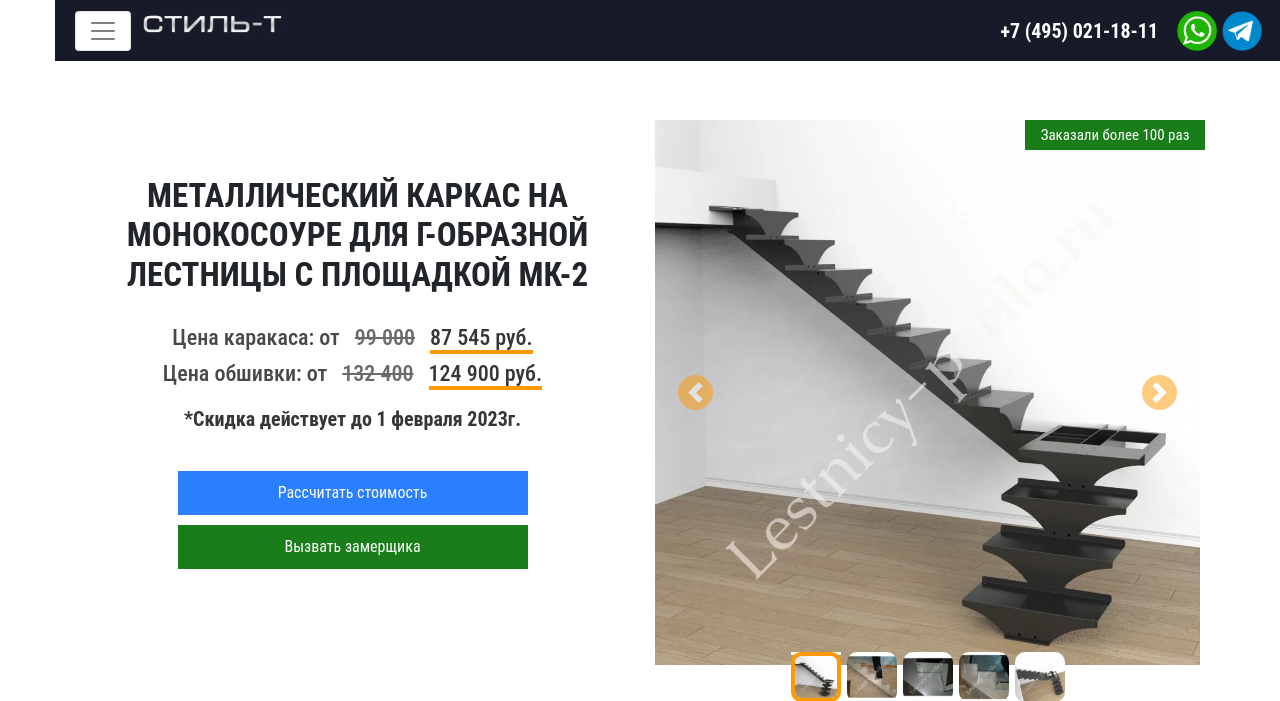
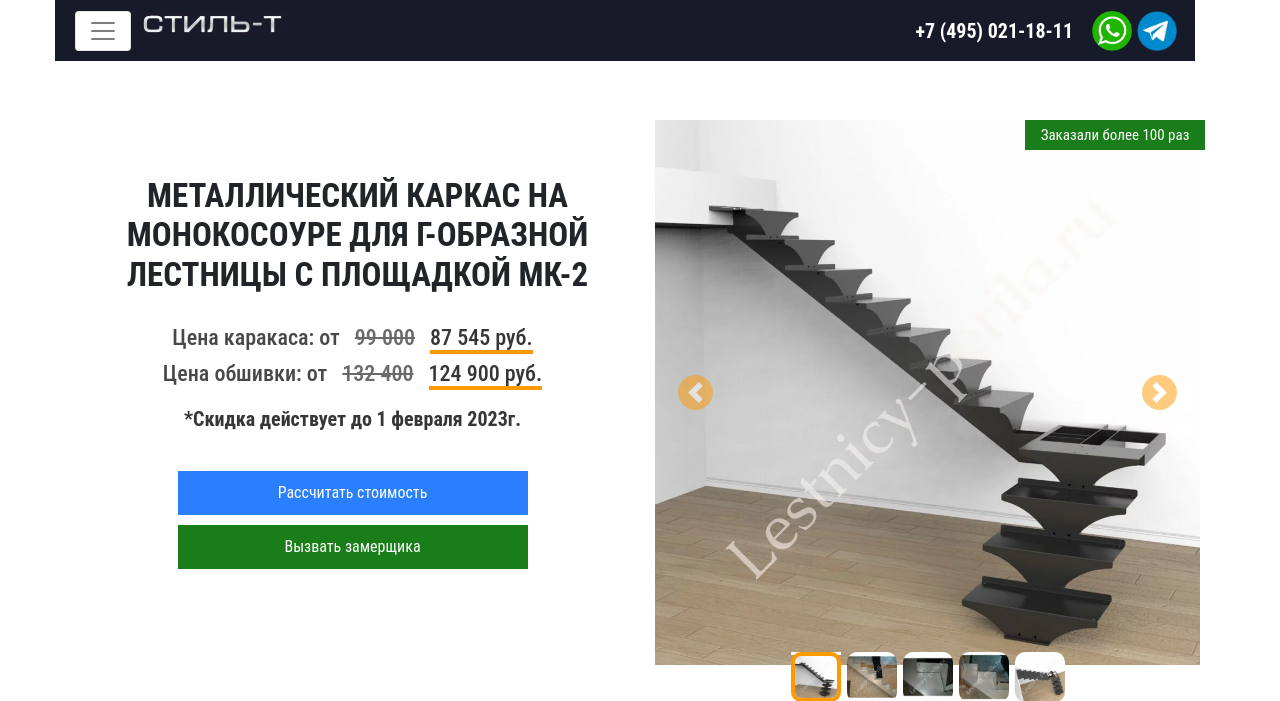
Before and after one commit to strangername/lestnicy_na_zakaz, a PHP site: page / in a window 1280 px wide. Shown: the top 701 px of the page. Run offline with PHP 8.4, Linux system fonts and the light colour scheme; some libraries are stand-ins or nearby versions.

Commit message:
Update style.css

```diff
--- a/style.css
+++ b/style.css
@@ -194,6 +194,8 @@ body {
   font-family: "Roboto Condensed", Arial, sans-serif;
   padding-left: 20px;
   align-items: center;
+	max-width: 1140px;
+
 }
 
 .conteiner_nav .navbar-brand {
```
